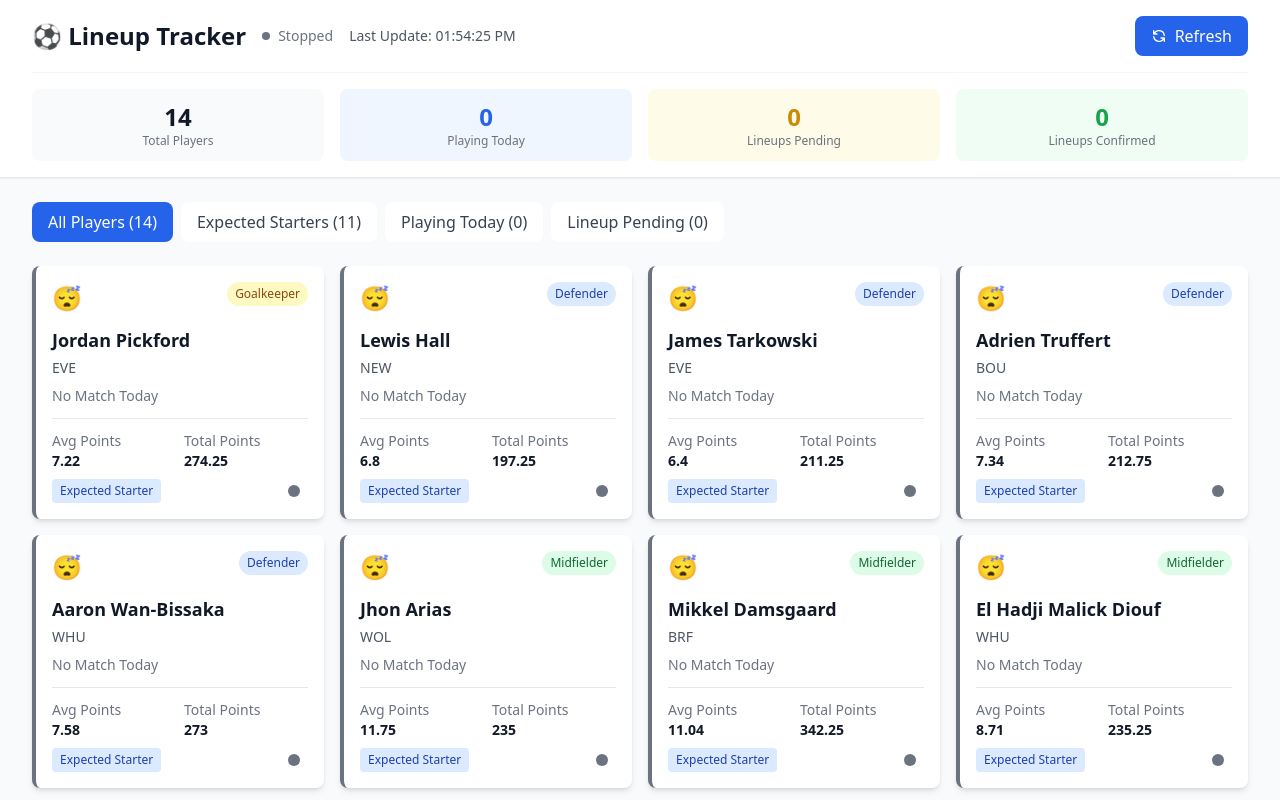
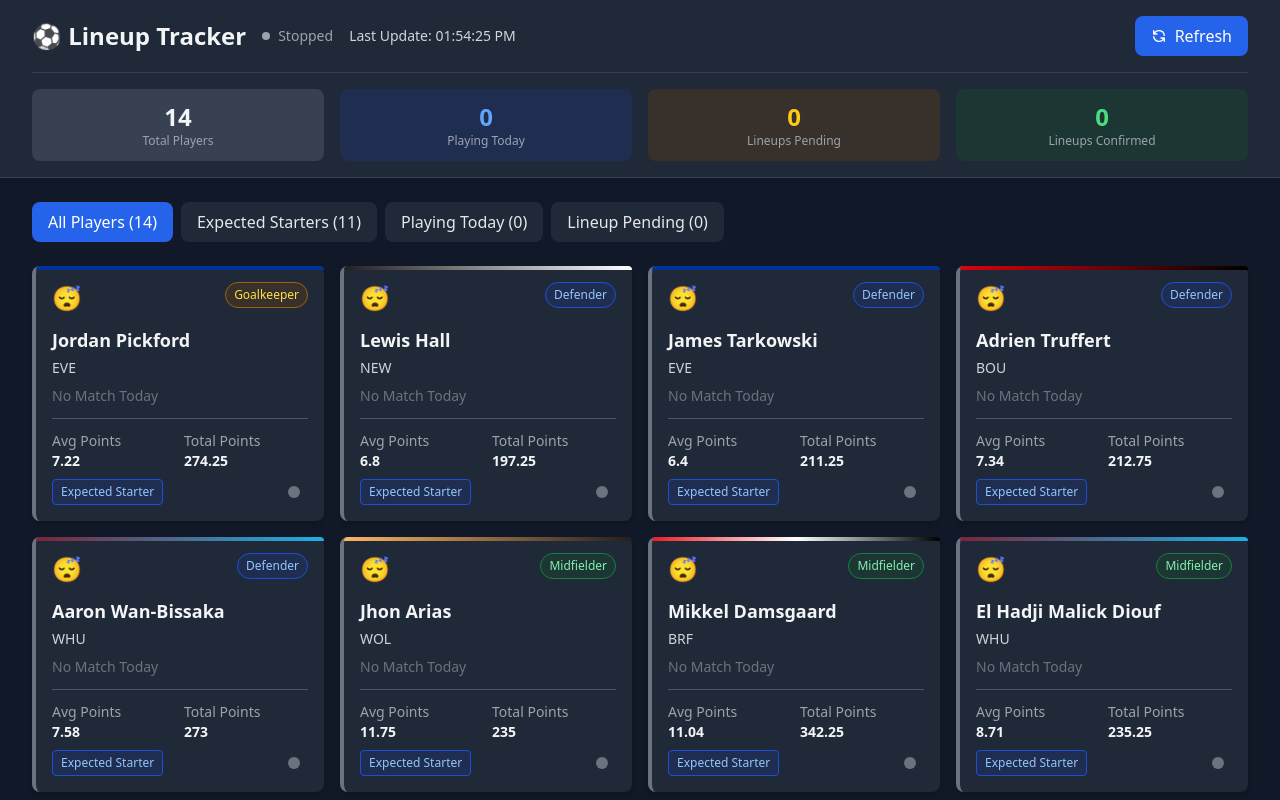
Before and after one commit to TheSZ11/FantasyFootballLineupTracker, a React (Vite) app in the folder dashboard/: page / in a window 1280 px wide. Shown: the top 800 px of the page. Built offline with nearby package versions, Linux system fonts and the light colour scheme.

Commit message:
updates dashboard styling.

```diff
--- a/dashboard/src/App.jsx
+++ b/dashboard/src/App.jsx
@@ -48,10 +48,10 @@ function App() {
 
   if (loading) {
     return (
-      <div className="min-h-screen bg-gray-50 flex items-center justify-center">
+      <div className="min-h-screen bg-gray-900 flex items-center justify-center">
         <div className="text-center">
-          <div className="animate-spin rounded-full h-32 w-32 border-b-2 border-blue-600 mx-auto"></div>
-          <p className="mt-4 text-lg text-gray-600">Loading lineup data...</p>
+          <div className="animate-spin rounded-full h-32 w-32 border-b-2 border-blue-400 mx-auto"></div>
+          <p className="mt-4 text-lg text-gray-300">Loading lineup data...</p>
         </div>
       </div>
     )
@@ -59,10 +59,10 @@ function App() {
 
   if (error) {
     return (
-      <div className="min-h-screen bg-gray-50 flex items-center justify-center">
-        <div className="bg-red-50 border border-red-200 rounded-lg p-6 max-w-md">
-          <h2 className="text-lg font-semibold text-red-800 mb-2">Failed to Load Data</h2>
-          <p className="text-red-600 mb-4">{error}</p>
+      <div className="min-h-screen bg-gray-900 flex items-center justify-center">
+        <div className="bg-red-900/20 border border-red-800 rounded-lg p-6 max-w-md">
+          <h2 className="text-lg font-semibold text-red-400 mb-2">Failed to Load Data</h2>
+          <p className="text-red-300 mb-4">{error}</p>
           <button
             onClick={loadDashboardData}
             className="bg-red-600 text-white px-4 py-2 rounded hover:bg-red-700"
@@ -75,7 +75,7 @@ function App() {
   }
 
   return (
-    <div className="min-h-screen bg-gray-50">
+    <div className="min-h-screen bg-gray-900">
       <Dashboard
         data={dashboardData}
         onRefresh={loadDashboardData}
--- a/dashboard/src/components/Dashboard.jsx
+++ b/dashboard/src/components/Dashboard.jsx
@@ -41,7 +41,7 @@ const Dashboard = ({ data, onRefresh }) => {
     .sort((a, b) => a.kickoff - b.kickoff)
 
   return (
-    <div className="min-h-screen bg-gray-50">
+    <div className="min-h-screen bg-gray-900">
       <Header
         summary={summary}
         status={status}
@@ -53,7 +53,7 @@ const Dashboard = ({ data, onRefresh }) => {
         {/* Matches Overview */}
         {todaysMatches.length > 0 && (
           <div className="mb-8">
-            <h2 className="text-xl font-semibold text-gray-900 mb-4">
+            <h2 className="text-xl font-semibold text-gray-100 mb-4">
               Today's Matches ({todaysMatches.length})
             </h2>
             <MatchOverview matches={todaysMatches} />
@@ -68,7 +68,7 @@ const Dashboard = ({ data, onRefresh }) => {
               className={`px-4 py-2 rounded-lg transition-colors ${
                 filterStatus === 'all'
                   ? 'bg-blue-600 text-white'
-                  : 'bg-white text-gray-700 hover:bg-gray-50'
+                  : 'bg-gray-800 text-gray-200 hover:bg-gray-700'
               }`}
             >
               All Players ({players.length})
@@ -78,7 +78,7 @@ const Dashboard = ({ data, onRefresh }) => {
               className={`px-4 py-2 rounded-lg transition-colors ${
                 filterStatus === 'active'
                   ? 'bg-blue-600 text-white'
-                  : 'bg-white text-gray-700 hover:bg-gray-50'
+                  : 'bg-gray-800 text-gray-200 hover:bg-gray-700'
               }`}
             >
               Expected Starters ({players.filter(p => p.is_expected_starter).length})
@@ -88,7 +88,7 @@ const Dashboard = ({ data, onRefresh }) => {
               className={`px-4 py-2 rounded-lg transition-colors ${
                 filterStatus === 'matches_today'
                   ? 'bg-blue-600 text-white'
-                  : 'bg-white text-gray-700 hover:bg-gray-50'
+                  : 'bg-gray-800 text-gray-200 hover:bg-gray-700'
               }`}
             >
               Playing Today ({summary.players_with_matches_today})
@@ -98,7 +98,7 @@ const Dashboard = ({ data, onRefresh }) => {
               className={`px-4 py-2 rounded-lg transition-colors ${
                 filterStatus === 'lineup_pending'
                   ? 'bg-blue-600 text-white'
-                  : 'bg-white text-gray-700 hover:bg-gray-50'
+                  : 'bg-gray-800 text-gray-200 hover:bg-gray-700'
               }`}
             >
               Lineup Pending ({summary.lineup_pending})
@@ -118,7 +118,7 @@ const Dashboard = ({ data, onRefresh }) => {
 
         {filteredPlayers.length === 0 && (
           <div className="text-center py-12">
-            <p className="text-gray-500 text-lg">No players match the current filter</p>
+            <p className="text-gray-400 text-lg">No players match the current filter</p>
           </div>
         )}
       </main>
--- a/dashboard/src/components/Header.jsx
+++ b/dashboard/src/components/Header.jsx
@@ -18,30 +18,30 @@ const Header = ({ summary, status, metadata, onRefresh }) => {
     const systemStatus = getSystemStatus()
     if (systemStatus === 'active') {
       return (
-        <span className="flex items-center text-green-600">
-          <span className="w-2 h-2 bg-green-600 rounded-full mr-2"></span>
+        <span className="flex items-center text-green-400">
+          <span className="w-2 h-2 bg-green-400 rounded-full mr-2"></span>
           Monitoring Active
         </span>
       )
     }
     return (
-      <span className="flex items-center text-gray-500">
-        <span className="w-2 h-2 bg-gray-500 rounded-full mr-2"></span>
+      <span className="flex items-center text-gray-400">
+        <span className="w-2 h-2 bg-gray-400 rounded-full mr-2"></span>
         Stopped
       </span>
     )
   }
 
   return (
-    <header className="bg-white shadow-sm border-b border-gray-200">
+    <header className="bg-gray-800 shadow-sm border-b border-gray-700">
       <div className="max-w-7xl mx-auto px-4 sm:px-6 lg:px-8">
         <div className="flex justify-between items-center py-4">
           {/* Title and Status */}
           <div className="flex items-center space-x-4">
-            <h1 className="text-2xl font-bold text-gray-900">
+            <h1 className="text-2xl font-bold text-gray-100">
               ⚽ Lineup Tracker
             </h1>
-            <div className="hidden sm:flex items-center space-x-4 text-sm text-gray-600">
+            <div className="hidden sm:flex items-center space-x-4 text-sm text-gray-300">
               <div>{getStatusDisplay()}</div>
               <div>
                 Last Update: {formatLastUpdate(metadata?.generated_at)}
@@ -56,19 +56,19 @@ const Header = ({ summary, status, metadata, onRefresh }) => {
               {summary?.confirmed_starting > 0 && (
                 <div className="flex items-center">
                   <span className="status-indicator green"></span>
-                  <span className="text-green-600 font-medium">{summary.confirmed_starting} Starting</span>
+                  <span className="text-green-400 font-medium">{summary.confirmed_starting} Starting</span>
                 </div>
               )}
               {summary?.confirmed_bench > 0 && (
                 <div className="flex items-center">
                   <span className="status-indicator red"></span>
-                  <span className="text-red-600 font-medium">{summary.confirmed_bench} Benched</span>
+                  <span className="text-red-400 font-medium">{summary.confirmed_bench} Benched</span>
                 </div>
               )}
               {summary?.lineup_pending > 0 && (
                 <div className="flex items-center">
                   <span className="status-indicator yellow"></span>
-                  <span className="text-yellow-600 font-medium">{summary.lineup_pending} Pending</span>
+                  <span className="text-yellow-400 font-medium">{summary.lineup_pending} Pending</span>
                 </div>
               )}
             </div>
@@ -87,32 +87,32 @@ const Header = ({ summary, status, metadata, onRefresh }) => {
         </div>
 
         {/* Mobile Status */}
-        <div className="sm:hidden pb-4 flex justify-between items-center text-sm text-gray-600">
+        <div className="sm:hidden pb-4 flex justify-between items-center text-sm text-gray-300">
           <div>{getStatusDisplay()}</div>
           <div>Updated: {formatLastUpdate(metadata?.generated_at)}</div>
         </div>
 
         {/* Summary Stats */}
         {summary && (
-          <div className="pb-4 border-t border-gray-100 pt-4">
+          <div className="pb-4 border-t border-gray-700 pt-4">
             <div className="grid grid-cols-2 md:grid-cols-4 gap-4 text-center">
-              <div className="bg-gray-50 rounded-lg p-3">
-                <div className="text-2xl font-bold text-gray-900">{summary.total_players}</div>
-                <div className="text-xs text-gray-500">Total Players</div>
+              <div className="bg-gray-700 rounded-lg p-3">
+                <div className="text-2xl font-bold text-gray-100">{summary.total_players}</div>
+                <div className="text-xs text-gray-400">Total Players</div>
               </div>
-              <div className="bg-blue-50 rounded-lg p-3">
-                <div className="text-2xl font-bold text-blue-600">{summary.players_with_matches_today}</div>
-                <div className="text-xs text-gray-500">Playing Today</div>
+              <div className="bg-blue-900/30 rounded-lg p-3">
+                <div className="text-2xl font-bold text-blue-400">{summary.players_with_matches_today}</div>
+                <div className="text-xs text-gray-400">Playing Today</div>
               </div>
-              <div className="bg-yellow-50 rounded-lg p-3">
-                <div className="text-2xl font-bold text-yellow-600">{summary.lineup_pending}</div>
-                <div className="text-xs text-gray-500">Lineups Pending</div>
+              <div className="bg-yellow-900/30 rounded-lg p-3">
+                <div className="text-2xl font-bold text-yellow-400">{summary.lineup_pending}</div>
+                <div className="text-xs text-gray-400">Lineups Pending</div>
               </div>
-              <div className="bg-green-50 rounded-lg p-3">
-                <div className="text-2xl font-bold text-green-600">
+              <div className="bg-green-900/30 rounded-lg p-3">
+                <div className="text-2xl font-bold text-green-400">
                   {summary.confirmed_starting + summary.confirmed_bench}
                 </div>
-                <div className="text-xs text-gray-500">Lineups Confirmed</div>
+                <div className="text-xs text-gray-400">Lineups Confirmed</div>
               </div>
             </div>
           </div>
--- a/dashboard/src/components/PlayerCard.jsx
+++ b/dashboard/src/components/PlayerCard.jsx
@@ -1,4 +1,42 @@
 const PlayerCard = ({ player }) => {
+  const getTeamClass = (teamName) => {
+    if (!teamName) return 'team-default'
+
+    const teamMap = {
+      'Arsenal': 'team-arsenal',
+      'Aston Villa': 'team-aston-villa',
+      'Bournemouth': 'team-bournemouth',
+      'Brentford': 'team-brentford',
+      'Brighton': 'team-brighton',
+      'Brighton & Hove Albion': 'team-brighton',
+      'Burnley': 'team-burnley',
+      'Chelsea': 'team-chelsea',
+      'Crystal Palace': 'team-crystal-palace',
+      'Everton': 'team-everton',
+      'Fulham': 'team-fulham',
+      'Ipswich Town': 'team-ipswich',
+      'Leicester City': 'team-leicester',
+      'Leeds United': 'team-leeds',
+      'Liverpool': 'team-liverpool',
+      'Luton Town': 'team-luton',
+      'Manchester City': 'team-manchester-city',
+      'Manchester United': 'team-manchester-united',
+      'Newcastle United': 'team-newcastle',
+      'Nottingham Forest': 'team-nottingham-forest',
+      'Sheffield United': 'team-sheffield-united',
+      'Southampton': 'team-southampton',
+      'Tottenham Hotspur': 'team-tottenham',
+      'Watford': 'team-watford',
+      'West Ham United': 'team-west-ham',
+      'Wolverhampton Wanderers': 'team-wolverhampton',
+      'Sunderland': 'team-sunderland',
+      'Norwich City': 'team-norwich',
+      'Cardiff City': 'team-cardiff'
+    }
+
+    return teamMap[teamName] || 'team-default'
+  }
+
   const getStatusText = () => {
     switch (player.lineup_status) {
       case 'confirmed_starting':
@@ -41,15 +79,15 @@ const PlayerCard = ({ player }) => {
   const getPositionColor = (position) => {
     switch (position.toLowerCase()) {
       case 'goalkeeper':
-        return 'bg-yellow-100 text-yellow-800'
+        return 'bg-yellow-900/30 text-yellow-300 border border-yellow-700'
       case 'defender':
-        return 'bg-blue-100 text-blue-800'
+        return 'bg-blue-900/30 text-blue-300 border border-blue-700'
       case 'midfielder':
-        return 'bg-green-100 text-green-800'
+        return 'bg-green-900/30 text-green-300 border border-green-700'
       case 'forward':
-        return 'bg-red-100 text-red-800'
+        return 'bg-red-900/30 text-red-300 border border-red-700'
       default:
-        return 'bg-gray-100 text-gray-800'
+        return 'bg-gray-700 text-gray-300 border border-gray-600'
     }
   }
 
@@ -59,7 +97,7 @@ const PlayerCard = ({ player }) => {
   }
 
   return (
-    <div className={`player-card status-${player.status_color} ${isUrgent() ? 'ring-2 ring-red-400' : ''}`}>
+    <div className={`player-card team-card ${getTeamClass(player.team)} status-${player.status_color} ${isUrgent() ? 'ring-2 ring-red-400' : ''}`}>
       {/* Header with status icon and urgency */}
       <div className="flex justify-between items-start mb-3">
         <div className="flex items-center">
@@ -76,10 +114,10 @@ const PlayerCard = ({ player }) => {
       </div>
 
       {/* Player Name */}
-      <h3 className="font-bold text-lg text-gray-900 mb-1">{player.name}</h3>
+      <h3 className="font-bold text-lg text-gray-100 mb-1">{player.name}</h3>
 
       {/* Team */}
-      <div className="flex items-center text-sm text-gray-600 mb-2">
+      <div className="flex items-center text-sm text-gray-300 mb-2">
         <span className="font-medium">{player.team_abbreviation}</span>
         {player.opponent && (
           <span className="ml-2">vs {player.opponent}</span>
@@ -101,26 +139,26 @@ const PlayerCard = ({ player }) => {
 
       {/* Match Info */}
       {player.match_info && (
-        <div className="bg-gray-50 rounded p-2 mb-3 text-sm">
-          <div className="font-medium text-gray-700">
+        <div className="bg-gray-700 rounded p-2 mb-3 text-sm">
+          <div className="font-medium text-gray-200">
             {player.match_info.home_team} vs {player.match_info.away_team}
           </div>
-          <div className="text-gray-500">
+          <div className="text-gray-400">
             Kickoff: {formatKickoffTime(player.match_info.kickoff)}
           </div>
         </div>
       )}
 
       {/* Fantasy Stats */}
-      <div className="border-t pt-3 mt-3">
+      <div className="border-t border-gray-600 pt-3 mt-3">
         <div className="grid grid-cols-2 gap-2 text-sm">
           <div>
-            <div className="text-gray-500">Avg Points</div>
-            <div className="font-semibold text-gray-900">{player.average_points}</div>
+            <div className="text-gray-400">Avg Points</div>
+            <div className="font-semibold text-gray-100">{player.average_points}</div>
           </div>
           <div>
-            <div className="text-gray-500">Total Points</div>
-            <div className="font-semibold text-gray-900">{player.fantasy_points}</div>
+            <div className="text-gray-400">Total Points</div>
+            <div className="font-semibold text-gray-100">{player.fantasy_points}</div>
           </div>
         </div>
       </div>
@@ -129,8 +167,8 @@ const PlayerCard = ({ player }) => {
       <div className="mt-2 flex items-center justify-between text-xs">
         <span className={`px-2 py-1 rounded ${
           player.is_expected_starter
-            ? 'bg-blue-100 text-blue-800'
-            : 'bg-gray-100 text-gray-600'
+            ? 'bg-blue-900/30 text-blue-300 border border-blue-700'
+            : 'bg-gray-700 text-gray-300 border border-gray-600'
         }`}>
           {player.expected_status === 'Act' ? 'Expected Starter' : 'Bench Player'}
         </span>
--- a/dashboard/src/index.css
+++ b/dashboard/src/index.css
@@ -5,7 +5,7 @@
 /* Custom styles for the lineup tracker dashboard */
 @layer components {
   .player-card {
-    @apply bg-white rounded-lg shadow-md p-4 border-l-4 transition-all duration-200 hover:shadow-lg;
+    @apply bg-gray-800 rounded-lg shadow-md p-4 border-l-4 transition-all duration-200 hover:shadow-lg text-gray-100;
   }
 
   .player-card.status-green {
@@ -51,4 +51,49 @@
   .status-indicator.gray {
     @apply bg-status-gray;
   }
+
+  /* Team Color Styling */
+  .team-card {
+    @apply relative;
+  }
+
+  .team-card::before {
+    content: '';
+    @apply absolute top-0 left-0 w-full h-1 rounded-t-lg;
+  }
+
+  /* Premier League Team Colors */
+  .team-card.team-arsenal::before { background: linear-gradient(90deg, #EF0107 0%, #9C824A 100%); }
+  .team-card.team-aston-villa::before { background: linear-gradient(90deg, #95BFE5 0%, #670E36 100%); }
+  .team-card.team-bournemouth::before { background: linear-gradient(90deg, #DA020E 0%, #000000 100%); }
+  .team-card.team-brentford::before { background: linear-gradient(90deg, #ED1C24 0%, #FFFFFF 50%, #000000 100%); }
+  .team-card.team-brighton::before { background: linear-gradient(90deg, #0057B8 0%, #FFCD00 100%); }
+  .team-card.team-burnley::before { background: linear-gradient(90deg, #6C1D45 0%, #99D6EA 100%); }
+  .team-card.team-chelsea::before { background: linear-gradient(90deg, #034694 0%, #034694 100%); }
+  .team-card.team-crystal-palace::before { background: linear-gradient(90deg, #1B458F 0%, #C4122E 100%); }
+  .team-card.team-everton::before { background: linear-gradient(90deg, #003399 0%, #003399 100%); }
+  .team-card.team-fulham::before { background: linear-gradient(90deg, #000000 0%, #FFFFFF 100%); }
+  .team-card.team-ipswich::before { background: linear-gradient(90deg, #4A90E2 0%, #FFFFFF 100%); }
+  .team-card.team-leicester::before { background: linear-gradient(90deg, #003090 0%, #FDBB30 100%); }
+  .team-card.team-leeds::before { background: linear-gradient(90deg, #FFFFFF 0%, #FFD700 100%); }
+  .team-card.team-liverpool::before { background: linear-gradient(90deg, #C8102E 0%, #C8102E 100%); }
+  .team-card.team-luton::before { background: linear-gradient(90deg, #F78F1E 0%, #002D62 100%); }
+  .team-card.team-manchester-city::before { background: linear-gradient(90deg, #6CABDD 0%, #6CABDD 100%); }
+  .team-card.team-manchester-united::before { background: linear-gradient(90deg, #DA020E 0%, #FBE122 100%); }
+  .team-card.team-newcastle::before { background: linear-gradient(90deg, #241F20 0%, #FFFFFF 100%); }
+  .team-card.team-nottingham-forest::before { background: linear-gradient(90deg, #DD0000 0%, #DD0000 100%); }
+  .team-card.team-sheffield-united::before { background: linear-gradient(90deg, #EE2737 0%, #000000 100%); }
+  .team-card.team-southampton::before { background: linear-gradient(90deg, #D71920 0%, #FFC20E 100%); }
+  .team-card.team-tottenham::before { background: linear-gradient(90deg, #132257 0%, #FFFFFF 100%); }
+  .team-card.team-watford::before { background: linear-gradient(90deg, #FBEE23 0%, #ED2939 50%, #000000 100%); }
+  .team-card.team-west-ham::before { background: linear-gradient(90deg, #7A263A 0%, #1BB1E7 100%); }
+  .team-card.team-wolverhampton::before { background: linear-gradient(90deg, #FDB462 0%, #231F20 100%); }
+
+  /* Championship and other leagues */
+  .team-card.team-sunderland::before { background: linear-gradient(90deg, #EB172B 0%, #FFFFFF 100%); }
+  .team-card.team-norwich::before { background: linear-gradient(90deg, #00A650 0%, #FFF200 100%); }
+  .team-card.team-cardiff::before { background: linear-gradient(90deg, #0070C0 0%, #ED1C24 100%); }
+
+  /* Default for unknown teams */
+  .team-card.team-default::before { background: linear-gradient(90deg, #6B7280 0%, #6B7280 100%); }
 }
```
Also changed, not shown: dashboard/src/components/MatchOverview.jsx (+12 -12 lines).
